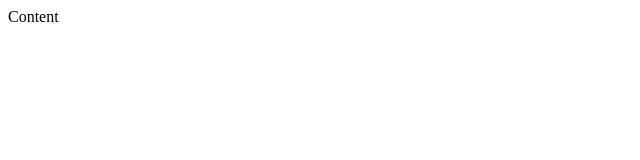
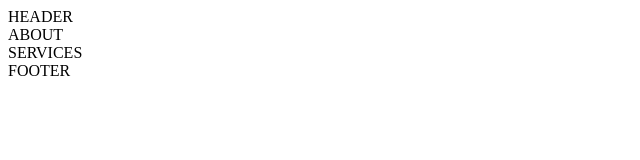
Before and after one commit to audrbar/13-git-conflict, a website: page index.html in a window 1280 px wide. Shown: the whole page, without its empty margins (0-640 px from the left). Drawn offline with Linux system fonts and the light colour scheme.

Commit message:
structure

```diff
--- a/index.html
+++ b/index.html
@@ -1,12 +1,25 @@
 <!DOCTYPE html>
 <html lang="en">
+
 <head>
     <meta charset="UTF-8">
     <meta http-equiv="X-UA-Compatible" content="IE=edge">
     <meta name="viewport" content="width=device-width, initial-scale=1.0">
     <title>Document</title>
 </head>
+
 <body>
-    Content
+    <header>
+        HEADER
+    </header>
+    <section>
+        ABOUT
+    </section>
+    <section>
+        SERVICES
+    </section>
+    <footer>
+        FOOTER
+    </footer>
 </body>
 </html>
```
